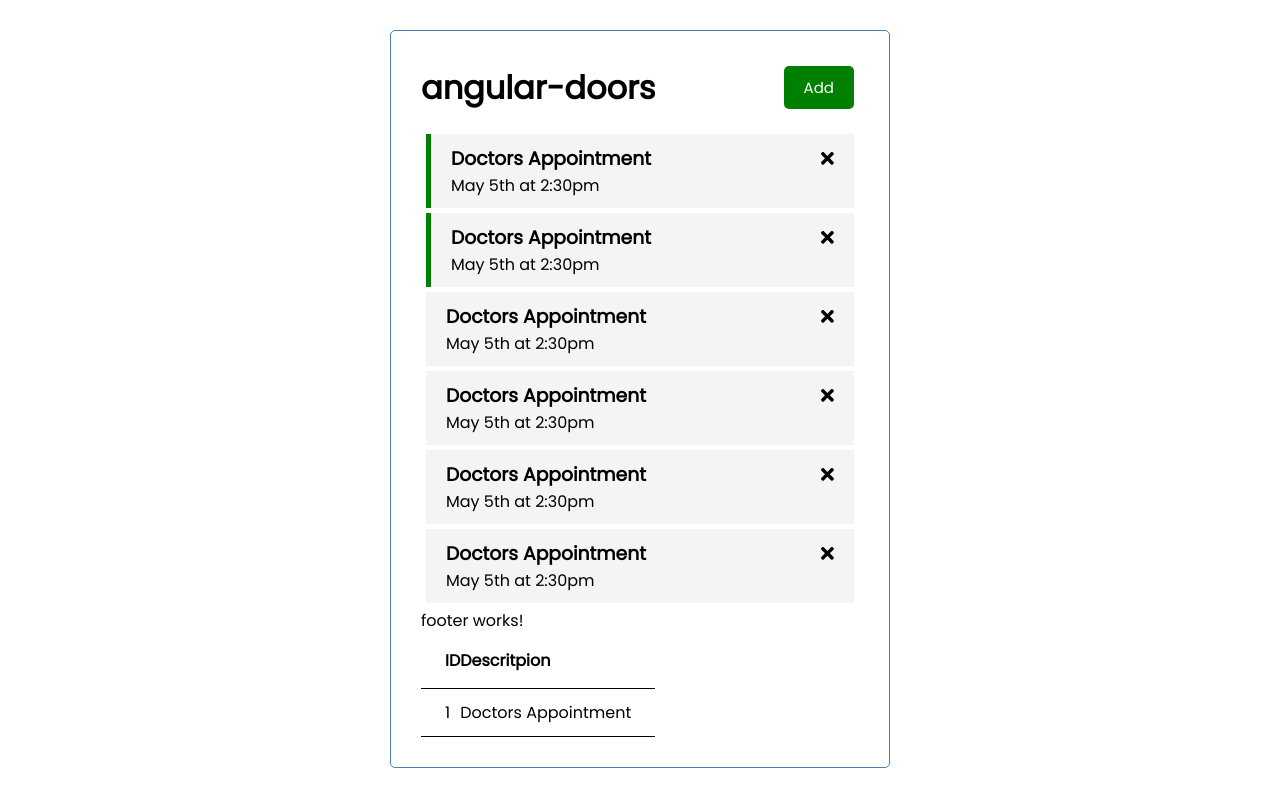
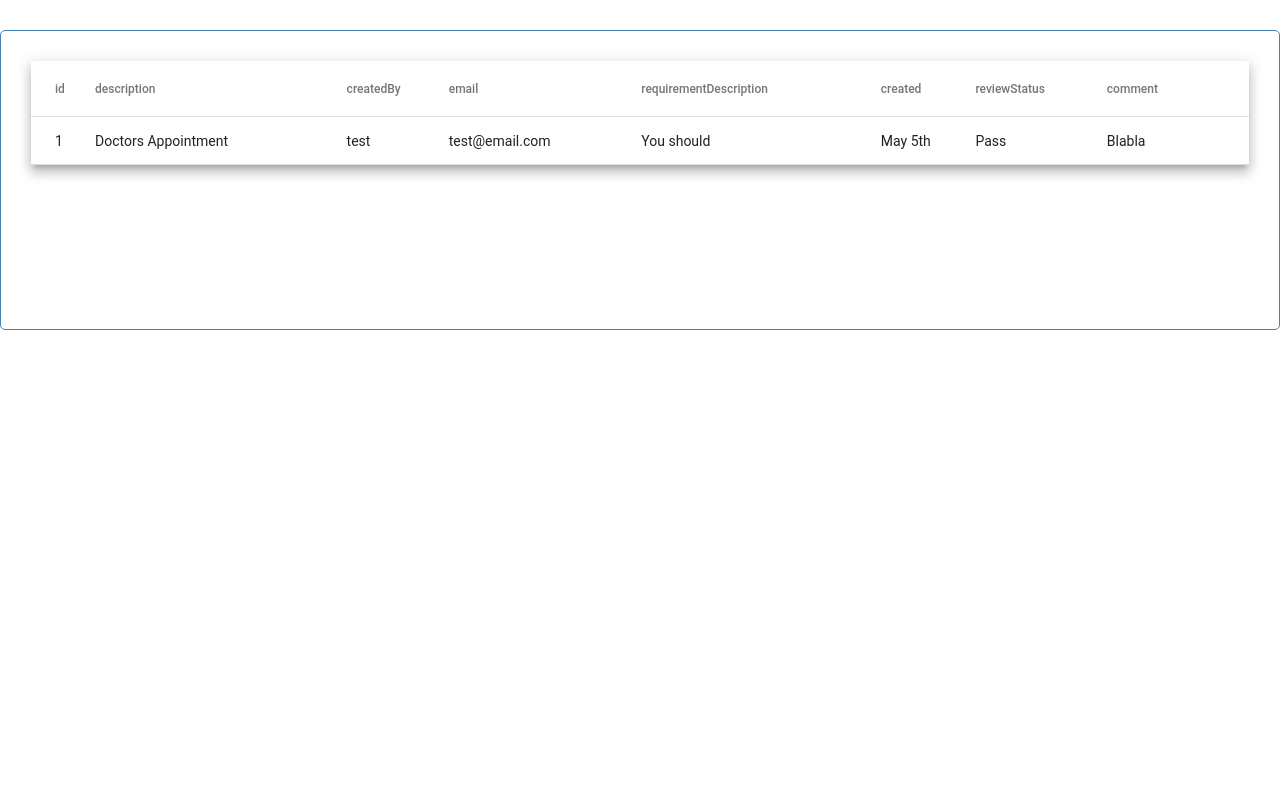
Before and after one commit to 7GitHub7/AngularDoors, an Angular app: page / in a window 1280 px wide. Built offline with nearby package versions, Linux system fonts and the light colour scheme; data requests are answered from the project's data file.

Commit message:
Fix width of table

```diff
--- a/db.json
+++ b/db.json
@@ -3,12 +3,12 @@
     {
       "id": 1,
       "description": "Doctors Appointment",
-      "createdBy": "May 5th at 2:30pm",
-      "email": "May 5th at 2:30pm",
-      "requirementDescription": "May 5th at 2:30pm",
-      "created": "May 5th at 2:30pm",
-      "reviewStatus": "May 5th at 2:30pm",
-      "comment": "May 5th at 2:30pm"
+      "createdBy": "test",
+      "email": "test@email.com",
+      "requirementDescription": "You should",
+      "created": "May 5th",
+      "reviewStatus": "Pass",
+      "comment": "Blabla"
 
 
     }
--- a/src/app/app.component.html
+++ b/src/app/app.component.html
@@ -1,6 +1,6 @@
 <div class="container">
-    <app-header></app-header>
-    <router-outlet></router-outlet>
-    <app-footer></app-footer>
+    <!-- <app-header></app-header> -->
+    <!-- <router-outlet></router-outlet> -->
+    <!-- <app-footer></app-footer> -->
     <app-table> </app-table>
 </div>
--- a/src/app/components/table/table.component.css
+++ b/src/app/components/table/table.component.css
@@ -0,0 +1,3 @@
+table {
+    width: 100%;
+  }
--- a/src/app/components/table/table.component.html
+++ b/src/app/components/table/table.component.html
@@ -4,18 +4,15 @@
           The actual rendered columns are set as a property on the row definition" -->
 
     <!-- Position Column -->
-    <ng-container matColumnDef="id">
-      <th mat-header-cell *matHeaderCellDef> ID </th>
-      <td mat-cell *matCellDef="let element"> {{element.id}} </td>
+
+    <ng-container *ngFor="let col of displayedColumns" [matColumnDef]="col">
+      <th mat-header-cell *matHeaderCellDef mat-sort-header> {{col}} </th>
+      <td mat-cell *matCellDef="let element"> {{element[col]}} </td>
     </ng-container>
-
-    <ng-container matColumnDef="description">
-        <th mat-header-cell *matHeaderCellDef> Descritpion </th>
-        <td mat-cell *matCellDef="let element"> {{element.description}} </td>
-      </ng-container>
 
 
 
-    <tr mat-header-row *matHeaderRowDef="displayedColumns"></tr>
+
+    <tr mat-header-row  *matHeaderRowDef="displayedColumns"></tr>
     <tr mat-row *matRowDef="let row; columns: displayedColumns;"></tr>
   </table>
--- a/src/app/components/table/table.component.ts
+++ b/src/app/components/table/table.component.ts
@@ -9,8 +9,8 @@ import { Requiremnt } from "../../Requiremnt";
 export class TableComponent implements OnInit {
 
   requirments:Requiremnt[] = [];
-  // displayedColumns: string[] = ['id', 'description', 'createdBy', 'email','requirementDescription','created','reviewStatus','comment'];
-  displayedColumns: string[] = ['id', 'description'];
+  displayedColumns: string[] = ['id', 'description', 'createdBy', 'email','requirementDescription','created','reviewStatus','comment'];
+  // displayedColumns: string[] = ['id', 'description'];
 
   constructor(private requirementService: RequiermentService) { }
 
--- a/src/styles.css
+++ b/src/styles.css
@@ -1,4 +1,5 @@
 @import url("https://fonts.googleapis.com/css2?family=Poppins:wght@300;400&display=swap");
+@import "~@angular/material/prebuilt-themes/indigo-pink.css";
 
 * {
   box-sizing: border-box;
@@ -11,7 +12,7 @@ body {
 }
 
 .container {
-  max-width: 500px;
+  max-width: auto;
   margin: 30px auto;
   overflow: auto;
   min-height: 300px;
```
Also changed, not shown: src/app/app.module.ts (line endings or trailing spaces).
